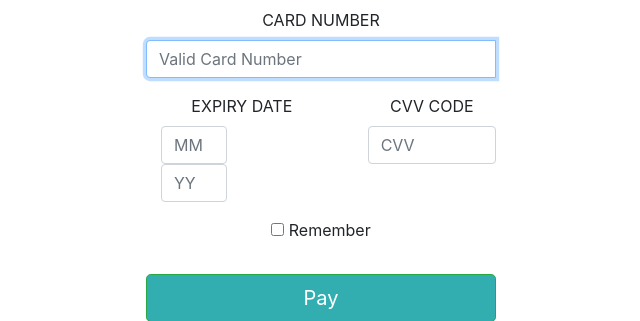
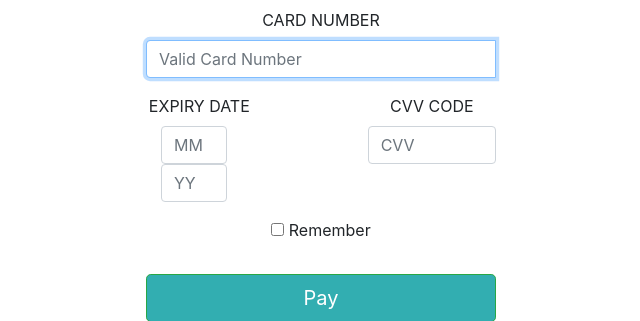
Before and after one commit to Swarnaray/eshop, a Django app: page /payment in a window 1280 px wide; the page is wider, and only the part inside the window is pictured. Shown: the part 232-553 px from the top of that part, without its empty margins (489-1129 px from the left). Run offline with Django 3.2, Linux system fonts and the light colour scheme; some libraries are stand-ins or nearby versions.

Commit message:
margin added

```diff
--- a/store/templates/payment.html
+++ b/store/templates/payment.html
@@ -9,7 +9,7 @@
         <div class="col-xs-12 col-md-4" style="height:500px; width:1000px; ">
             <div class="panel panel-default">
                 <div class="panel-heading">
-                    <h3 class="panel-title">
+                    <h3 class="panel-title" >
                         Payment Details
                     </h3>
                 </div>
@@ -27,7 +27,7 @@
                     <div class="row">
                         <div class="col-xs-7 col-md-7">
                             <div class="form-group">
-                                <label for="expityMonth">
+                                <label for="expityMonth" style="margin-right: 85px;">
                                     EXPIRY DATE</label>
                                 <div class="col-xs-6 col-lg-6 pl-ziro">
                                     <input type="text" class="form-control" id="expityMonth" placeholder="MM" required />
```
